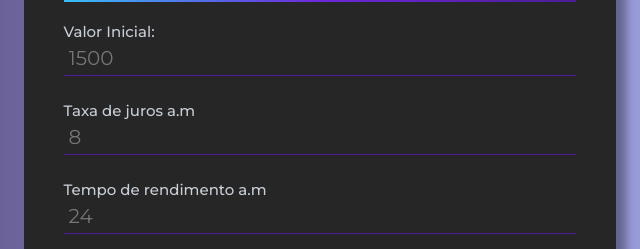
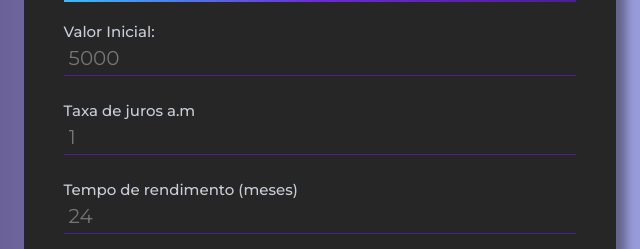
Before and after one commit to DouglaSchmitzz/calculadora-juros-compostos, a plain HTML site: page index.html in a window 1280 px wide. Shown: the part 229-478 px from the top of the page, 320-960 px from the left. Drawn offline with Linux system fonts and the light colour scheme.

Commit message:
placeholders

```diff
--- a/index.html
+++ b/index.html
@@ -14,16 +14,16 @@
             <div id="input-box">
                 <div class="input-field">
                     <label for="value">Valor Inicial: </label>
-                    <input type="number" id="value" placeholder="1500">
+                    <input type="number" id="value" placeholder="5000">
                 </div>
 
                 <div class="input-field">
                     <label for="interest-rate">Taxa de juros a.m</label>
-                    <input type="number" id="interest-rate" placeholder="8">
+                    <input type="number" id="interest-rate" placeholder="1">
                 </div>
 
                 <div class="input-field">
-                    <label for="time">Tempo de rendimento a.m</label>
+                    <label for="time">Tempo de rendimento (meses)</label>
                     <input type="number" id="time" placeholder="24">
                 </div>
             </div>
```
